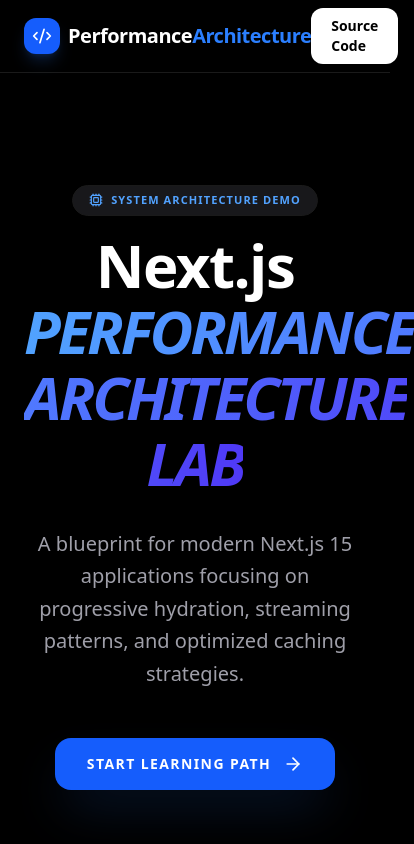
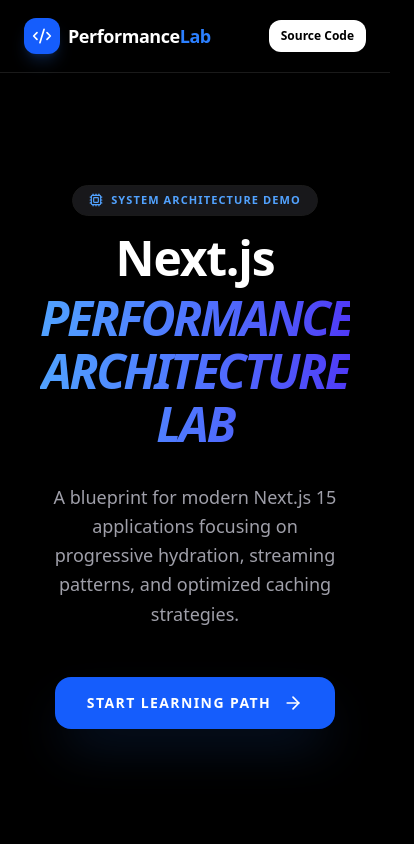
Before and after one commit to Badri-Gaire/next.js-performance-lab, a Next.js app: page / in a window 390 px wide. Shown: the top 844 px of the page, 414 px wide, since content can reach past the window. Built offline with nearby package versions, Linux system fonts and the light colour scheme.

Commit message:
fixes link and mobile responsive

```diff
--- a/src/app/layout.tsx
+++ b/src/app/layout.tsx
@@ -94,11 +94,11 @@
       <body className={`${geistSans.variable} ${geistMono.variable} antialiased bg-black text-white min-h-screen flex flex-col`}>
         <header className="sticky top-0 z-50 border-b border-zinc-900 bg-black/80 backdrop-blur-md">
           <div className="max-w-7xl mx-auto px-6 h-18 flex items-center justify-between">
-            <Link href="/" className="flex items-center gap-2 group">
+            <Link href="/" className="flex items-center gap-2 group shrink-0">
               <div className="w-9 h-9 rounded-xl bg-blue-600 flex items-center justify-center group-hover:scale-110 transition-transform shadow-lg shadow-blue-500/20">
                 <Code2 className="w-5 h-5 text-white" />
               </div>
-              <span className="font-bold tracking-tight text-xl text-white">Performance<span className="text-blue-500">Architecture</span></span>
+              <span className="font-bold tracking-tight text-lg sm:text-xl text-white">Performance<span className="text-blue-500 hidden sm:inline">Architecture</span><span className="text-blue-500 sm:hidden">Lab</span></span>
             </Link>
 
             <nav className="hidden lg:flex items-center gap-2">
@@ -116,9 +116,9 @@
 
             <div className="flex items-center gap-4">
               <Link
-                href="https://github.com"
+                href="https://github.com/Badri-Gaire/next.js-performance-lab"
                 target="_blank"
-                className="px-5 py-2 rounded-xl bg-white text-black text-sm font-bold hover:bg-zinc-200 transition-all active:scale-95"
+                className="px-3 sm:px-5 py-2 rounded-xl bg-white text-black text-xs sm:text-sm font-bold hover:bg-zinc-200 transition-all active:scale-95 whitespace-nowrap"
               >
                 Source Code
               </Link>
--- a/src/app/page.tsx
+++ b/src/app/page.tsx
@@ -93,13 +93,13 @@
           <Cpu className="w-3.5 h-3.5" />
           System Architecture Demo
         </div>
-        <h1 className="text-6xl md:text-8xl font-black tracking-tight text-white leading-[1.1]">
+        <h1 className="text-5xl sm:text-6xl md:text-8xl font-black tracking-tight text-white leading-[1.1] px-4">
           Next.js <br />
-          <span className="bg-linear-to-r from-blue-400 to-indigo-600 bg-clip-text text-transparent uppercase italic tracking-tighter">
+          <span className="bg-linear-to-r from-blue-400 to-indigo-600 bg-clip-text text-transparent uppercase italic tracking-tighter block sm:inline mt-2 sm:mt-0">
             Performance Architecture Lab
           </span>
         </h1>
-        <p className="text-zinc-400 max-w-2xl mx-auto text-xl leading-relaxed font-medium">
+        <p className="text-zinc-400 max-w-2xl mx-auto text-lg sm:text-xl leading-relaxed font-medium px-6">
           A blueprint for modern Next.js 15 applications focusing on progressive hydration,
           streaming patterns, and optimized caching strategies.
         </p>
```
